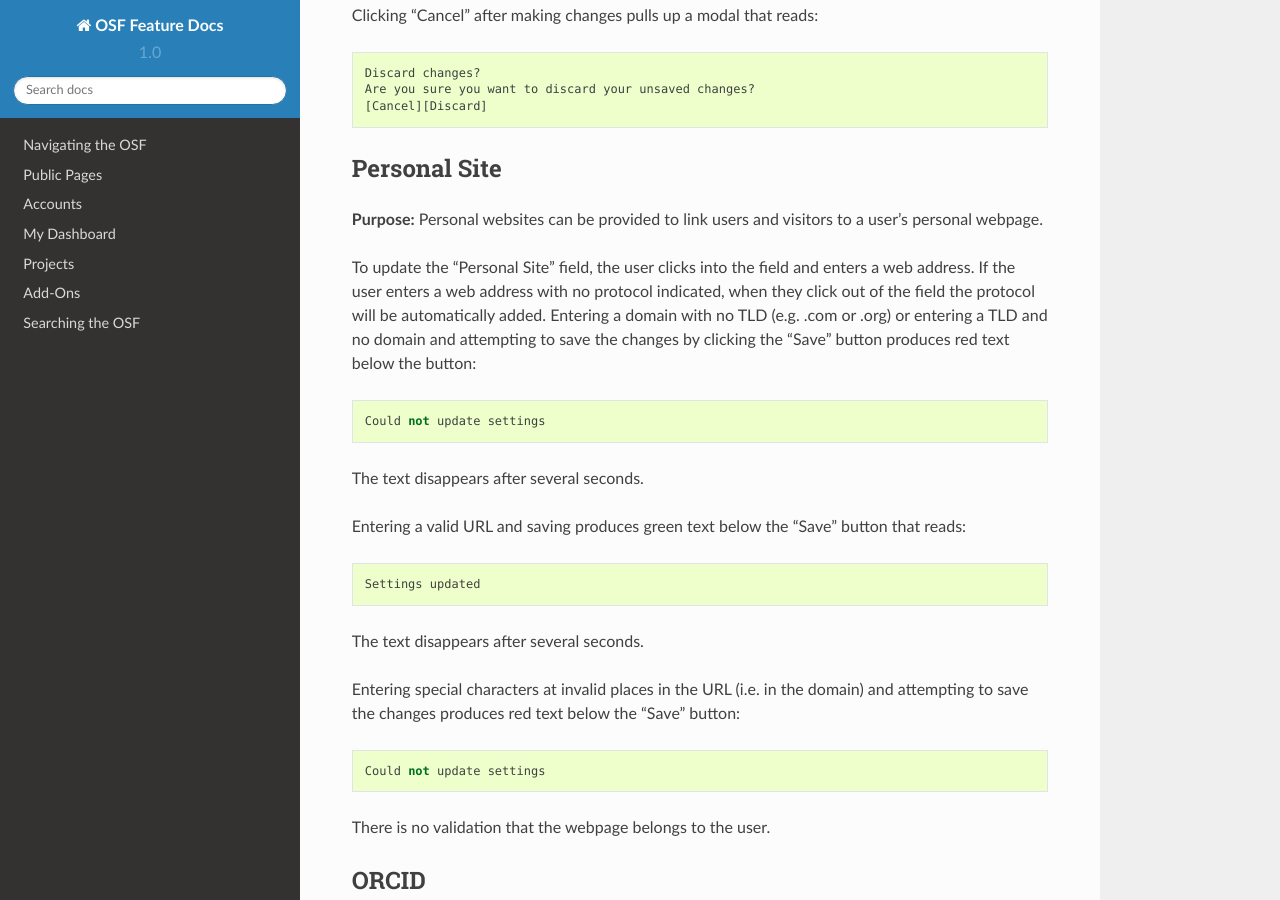
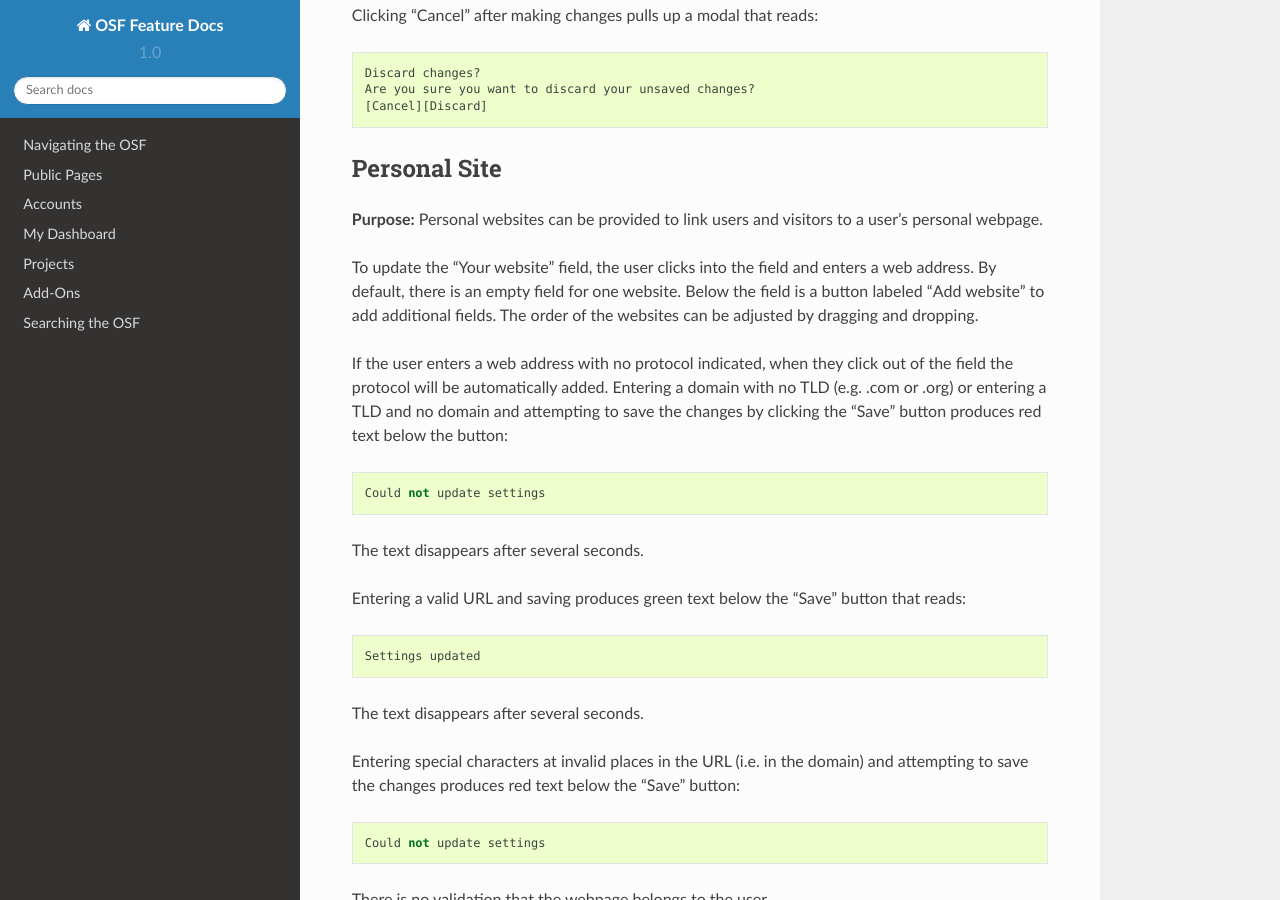
Before and after one commit to CenterForOpenScience/OSFDocs, a Sphinx documentation site: the page built from docs/accounts/profiles.rst, in a window 1280 px wide and 900 px high, scrolled down 3546 px. Built offline with Sphinx 7.4.7 and the Read the Docs theme 2.0.0, drawn with Linux system fonts in a browser that asks for light colours.

Commit message:
personal website

```diff
--- a/docs/accounts/profiles.rst
+++ b/docs/accounts/profiles.rst
@@ -125,7 +125,9 @@
 ^^^^^^^^^^^^
 **Purpose:** Personal websites can be provided to link users and visitors to a user's personal webpage.
 
-To update the "Personal Site" field, the user clicks into the field and enters a web address. If the user enters a web address
+To update the "Your website" field, the user clicks into the field and enters a web address. By default, there is an empty field for one website. Below the field is a button labeled "Add website" to add additional fields. The order of the websites can be adjusted by dragging and dropping.
+
+If the user enters a web address
 with no protocol indicated, when they click out of the field the protocol will be automatically added. Entering a domain with no TLD (e.g. .com or .org)
 or entering a TLD and no domain and attempting to save the changes by clicking the "Save" button produces red text below the button::
 
@@ -145,6 +147,7 @@
     Could not update settings
 
 There is no validation that the webpage belongs to the user.
+
 
 ORCID
 ^^^^^^^^
```
